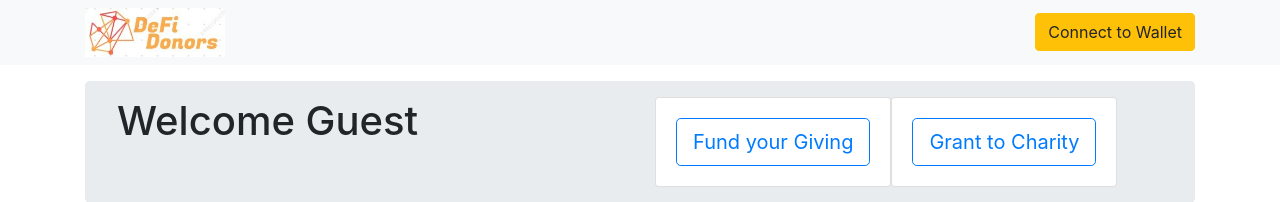
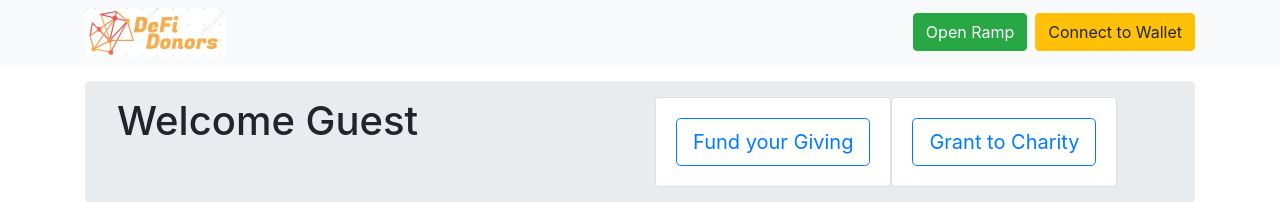
Before and after one commit to RLNYC/defidonor, a React (Create React App) app: page / in a window 1280 px wide. Shown: the top 202 px of the page. Built offline with nearby package versions, Linux system fonts and the light colour scheme; no server answers.

Commit message:
install and add Ramp Instant SDK

```diff
--- a/package.json
+++ b/package.json
@@ -3,6 +3,7 @@
   "version": "0.1.0",
   "private": true,
   "dependencies": {
+    "@ramp-network/ramp-instant-sdk": "^2.4.6",
     "@testing-library/jest-dom": "^5.11.4",
     "@testing-library/react": "^11.1.0",
     "@testing-library/user-event": "^12.1.10",
--- a/src/components/layout/Navbar.js
+++ b/src/components/layout/Navbar.js
@@ -1,5 +1,6 @@
 import React from 'react';
 import { Link } from 'react-router-dom';
+import { RampInstantSDK } from '@ramp-network/ramp-instant-sdk';
 import Web3 from 'web3';
 
 import axios from '../../axios';
@@ -62,6 +63,15 @@ function Navbar({ walletAddress, setWalletAddress, setCharitableBlockchain, setB
         }
     }
 
+    function openRamp(){
+        new RampInstantSDK({
+            hostAppName: 'DeFi Donors',
+            hostLogoUrl: 'https://raw.githubusercontent.com/RLNYC/ethGlobalHackMoney/master/public/logo.jpg',
+            userAddress: '',
+            url: 'https://ri-widget-staging-kovan.firebaseapp.com/'
+          }).show();
+    }
+
     return (
         <nav className="navbar navbar-light bg-light">
             <div className="container">
@@ -69,6 +79,12 @@ function Navbar({ walletAddress, setWalletAddress, setCharitableBlockchain, setB
                     <img style={{ width: '140px' }} src="./logo.jpg" alt="Logo" />
                 </Link>
                 <div className="d-flex align-items-center">
+                    <button
+                        className="btn btn-success my-2 my-sm-0 mr-2"
+                        onClick={openRamp}
+                    >
+                        Open Ramp
+                    </button>
                     <button
                         className="btn btn-warning my-2 my-sm-0"
                         onClick={connetToWallet}
```
